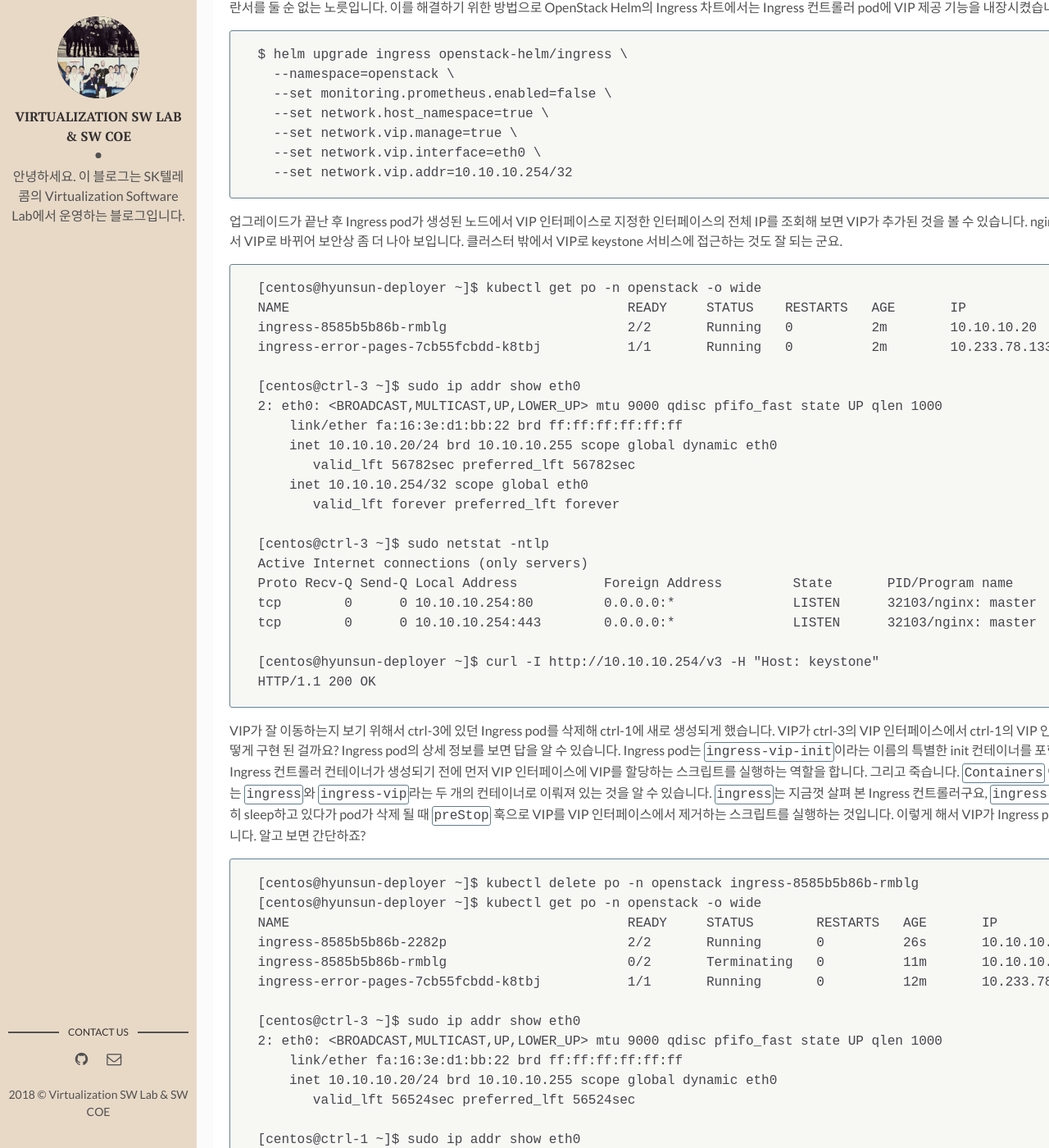
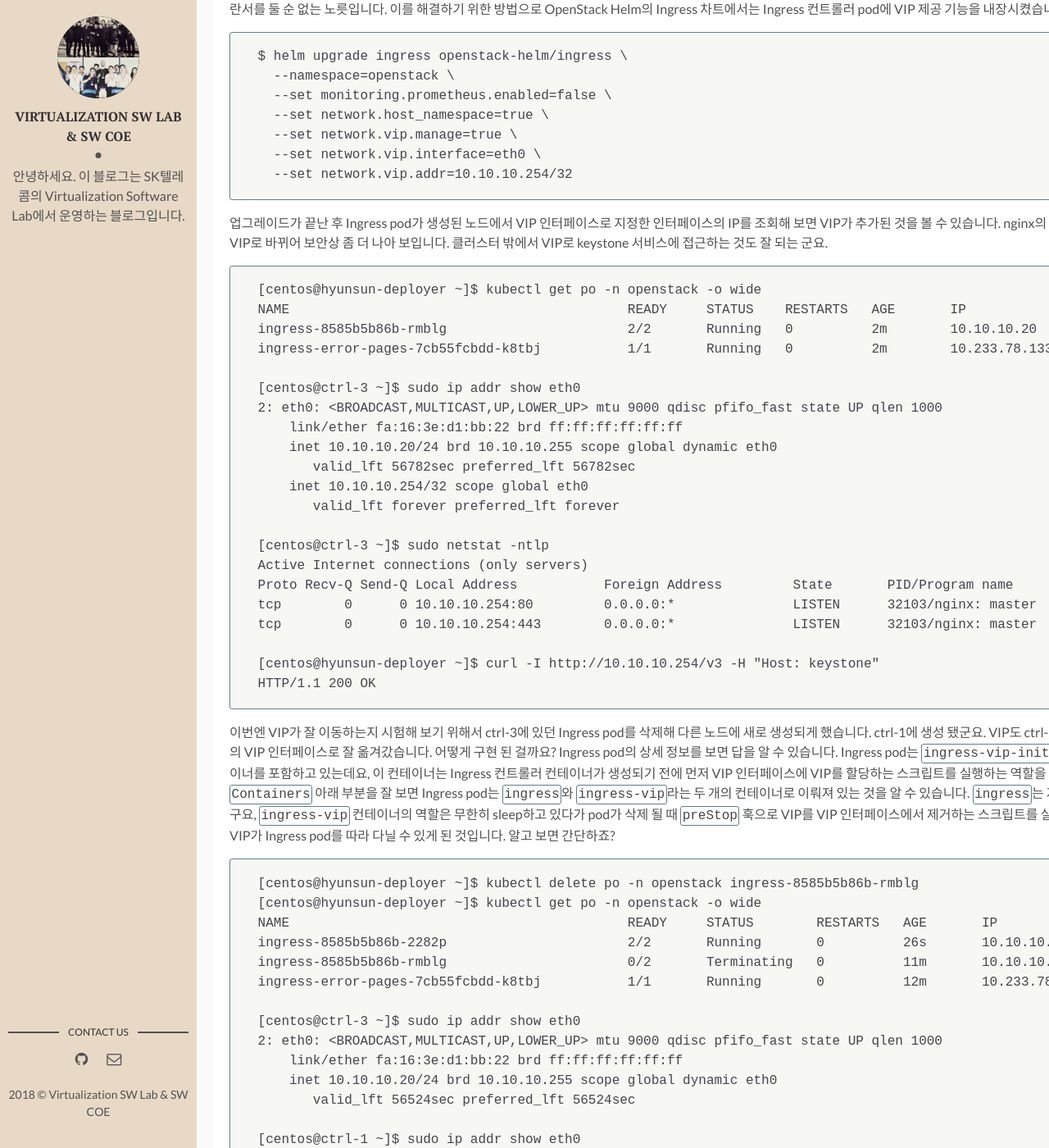
Before and after one commit to sktelecom-oslab/Virtualization-Software-Lab, a Jekyll site: the page built from _posts/2018-07-12-ExposeService.md, in a window 1280 px wide and 1400 px high, scrolled down 10804 px. Shown: the whole window at 82% size. Built offline with Jekyll 4.4.1, drawn with Linux system fonts in a browser that asks for light colours; some of the changed text lies outside the part shown.

Commit message:
Update 2018-07-12-ExposeService.md

````diff
--- a/_posts/2018-07-12-ExposeService.md
+++ b/_posts/2018-07-12-ExposeService.md
@@ -59,7 +59,7 @@ keystone-api                  ClusterIP   10.233.36.178   <none>        80/TCP,3
 [centos@ctrl-1 ~]$ curl -I http://10.233.11.46/v3
 HTTP/1.1 200 OK
 ```
-ClusterIP는 뜯어보면 `NAT`로 구현되어 있습니다. 클러스터 내에서 `10.233.36.178:80`를 목적지로 패킷을 보내면, 이 패킷은 `OUTPUT`, `KUBE-SERVICES`, `KUBE-SVC-BXJIHEYR7GKHDJOX` 체인을 거치면서 최종적으로는 3개의 keystone-api pod 중 <랜덤하게 선택된 pod의 IP>:80으로 DNAT 됩니다. `KUBE-SVC-BXJIHEYR7GKHDJOX` 체인은 NodePort에서도 사용되니 눈여겨 보시기 바랍니다. 참고로, 아래는 실제 iptables 룰 조회 결과의 일부만 발췌한 것입니다.
+ClusterIP는 뜯어보면 `NAT`로 구현되어 있습니다. 클러스터 내에서 `10.233.36.178:80`를 목적지로 패킷을 보내면, 이 패킷은 `OUTPUT`, `KUBE-SERVICES`, `KUBE-SVC-BXJIHEYR7GKHDJOX` 체인을 거치면서 최종적으로는 3개의 keystone-api pod 중 `<랜덤하게 선택된 pod의 IP>:80`으로 DNAT 됩니다. `KUBE-SVC-BXJIHEYR7GKHDJOX` 체인은 NodePort에서도 사용되니 눈여겨 보시기 바랍니다. 참고로, 아래는 실제 iptables 룰 조회 결과의 일부만 발췌한 것입니다.
 ```
 [centos@ctrl-1 ~]$ sudo iptables -t nat -L OUTPUT
 Chain OUTPUT (policy ACCEPT)
@@ -125,7 +125,7 @@ HTTP/1.1 200 OK
 [centos@hyunsun-deployer ~]$ curl -I http://ctrl-1:31302/v3
 HTTP/1.1 200 OK
 ```
-NodePort 역시 NAT로 구현되어 있습니다. 관련된 iptables 룰을 한번 살펴보겠습니다. 클러스터 밖에서 `<Node IP>:30500`으로 패킷을 보내면 이번에는 `KUBE-SERVICES` 체인의 마지막 룰에 해당하는 `KUBE-NODEPORTS` 체인을 타게 됩니다. `KUBE-NODEPORTS` 체인의 룰을 살펴보면, 목적지의 포트가 30500인 경우 앞서 ClusterIP에서 보았던 `KUBE-SVC-BXJIHEYR7GKHDJOX` 체인으로 이어지는 것을 확인할 수 있습니다. 즉, 3개의 kube-api pod 중 <랜덤하게 선택된 pod의 IP>:80으로 목적지의 주소가 바뀌는 것이죠.
+NodePort 역시 NAT로 구현되어 있습니다. 관련된 iptables 룰을 한번 살펴보겠습니다. 클러스터 밖에서 `<Node IP>:30500`으로 패킷을 보내면 이번에는 `KUBE-SERVICES` 체인의 마지막 룰에 해당하는 `KUBE-NODEPORTS` 체인을 타게 됩니다. `KUBE-NODEPORTS` 체인의 룰을 살펴보면, 목적지의 포트가 30500인 경우 앞서 ClusterIP에서 보았던 `KUBE-SVC-BXJIHEYR7GKHDJOX` 체인으로 이어지는 것을 확인할 수 있습니다. 즉, 3개의 kube-api pod 중 `<랜덤하게 선택된 pod의 IP>:80`으로 목적지의 주소가 바뀌는 것이죠.
 ```
 [centos@ctrl-1 ~]$ sudo iptables -t nat -L PREROUTING
 Chain PREROUTING (policy ACCEPT)
@@ -383,7 +383,7 @@ $ helm upgrade ingress openstack-helm/ingress \
   --set network.vip.interface=eth0 \
   --set network.vip.addr=10.10.10.254/32
 ```
-업그레이드가 끝난 후 Ingress pod가 생성된 노드에서 VIP 인터페이스로 지정한 인터페이스의 전체 IP를 조회해 보면 VIP가 추가된 것을 볼 수 있습니다. nginx의 바인드 주소 또한 0.0.0.0에서 VIP로 바뀌어 보안상 좀 더 나아 보입니다. 클러스터 밖에서 VIP로 keystone 서비스에 접근하는 것도 잘 되는 군요.
+업그레이드가 끝난 후 Ingress pod가 생성된 노드에서 VIP 인터페이스로 지정한 인터페이스의 IP를 조회해 보면 VIP가 추가된 것을 볼 수 있습니다. nginx의 바인드 주소 또한 0.0.0.0에서 VIP로 바뀌어 보안상 좀 더 나아 보입니다. 클러스터 밖에서 VIP로 keystone 서비스에 접근하는 것도 잘 되는 군요.
 ```
 [centos@hyunsun-deployer ~]$ kubectl get po -n openstack -o wide
 NAME                                           READY     STATUS    RESTARTS   AGE       IP               NODE
@@ -407,7 +407,7 @@ tcp        0      0 10.10.10.254:443        0.0.0.0:*               LISTEN
 [centos@hyunsun-deployer ~]$ curl -I http://10.10.10.254/v3 -H "Host: keystone"
 HTTP/1.1 200 OK
 ```
-VIP가 잘 이동하는지 보기 위해서 ctrl-3에 있던 Ingress pod를 삭제해 ctrl-1에 새로 생성되게 했습니다. VIP가 ctrl-3의 VIP 인터페이스에서 ctrl-1의 VIP 인터페이스로 잘 옮겨갔습니다. 어떻게 구현 된 걸까요? Ingress pod의 상세 정보를 보면 답을 알 수 있습니다. Ingress pod는 `ingress-vip-init`이라는 이름의 특별한 init 컨테이너를 포함하고 있는데요, 이 컨테이너는 Ingress 컨트롤러 컨테이너가 생성되기 전에 먼저 VIP 인터페이스에 VIP를 할당하는 스크립트를 실행하는 역할을 합니다. 그리고 죽습니다. `Containers` 아래 부분을 잘 보면 Ingress pod는 `ingress`와 `ingress-vip`라는 두 개의 컨테이너로 이뤄져 있는 것을 알 수 있습니다. `ingress`는 지금껏 살펴 본 Ingress 컨트롤러구요, `ingress-vip` 컨테이너의 역할은 무한히 sleep하고 있다가 pod가 삭제 될 때 `preStop` 훅으로 VIP를 VIP 인터페이스에서 제거하는 스크립트를 실행하는 것입니다. 이렇게 해서 VIP가 Ingress pod를 따라 다닐 수 있게 된 것입니다. 알고 보면 간단하죠?
+이번엔 VIP가 잘 이동하는지 시험해 보기 위해서 ctrl-3에 있던 Ingress pod를 삭제해 다른 노드에 새로 생성되게 했습니다. ctrl-1에 생성 됐군요. VIP도 ctrl-3의 VIP 인터페이스에서 ctrl-1의 VIP 인터페이스로 잘 옮겨갔습니다. 어떻게 구현 된 걸까요? Ingress pod의 상세 정보를 보면 답을 알 수 있습니다. Ingress pod는 `ingress-vip-init`이라는 이름의 특별한 init 컨테이너를 포함하고 있는데요, 이 컨테이너는 Ingress 컨트롤러 컨테이너가 생성되기 전에 먼저 VIP 인터페이스에 VIP를 할당하는 스크립트를 실행하는 역할을 합니다. 그리고 죽습니다. `Containers` 아래 부분을 잘 보면 Ingress pod는 `ingress`와 `ingress-vip`라는 두 개의 컨테이너로 이뤄져 있는 것을 알 수 있습니다. `ingress`는 지금껏 살펴 본 Ingress 컨트롤러구요, `ingress-vip` 컨테이너의 역할은 무한히 sleep하고 있다가 pod가 삭제 될 때 `preStop` 훅으로 VIP를 VIP 인터페이스에서 제거하는 스크립트를 실행하는 것입니다. 이렇게 해서 VIP가 Ingress pod를 따라 다닐 수 있게 된 것입니다. 알고 보면 간단하죠?
 ```
 [centos@hyunsun-deployer ~]$ kubectl delete po -n openstack ingress-8585b5b86b-rmblg
 [centos@hyunsun-deployer ~]$ kubectl get po -n openstack -o wide
````
Also changed, not shown: other parts of _posts/2018-07-12-ExposeService.md (+3 -3 lines).
